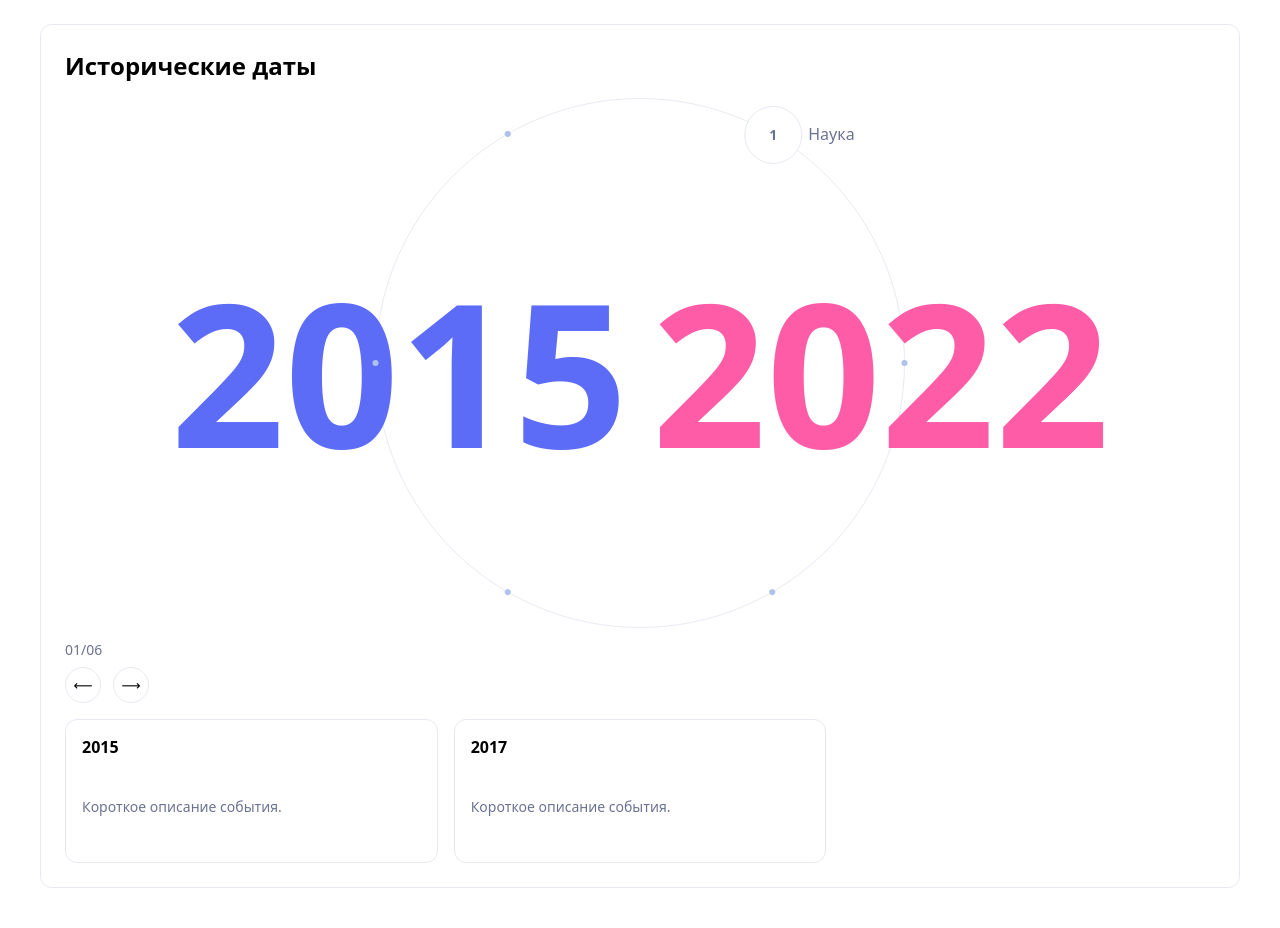
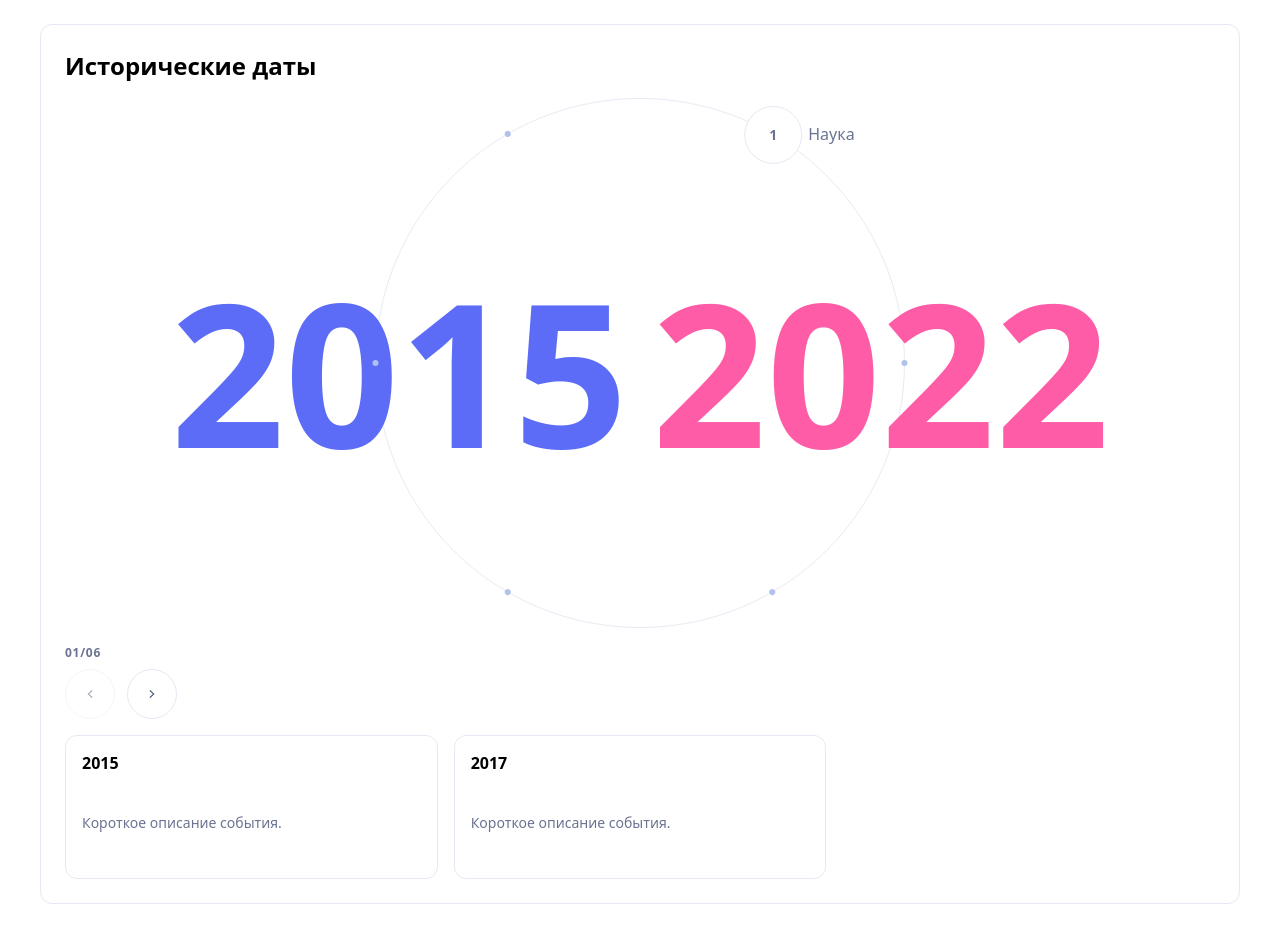
Before and after one commit to BMD63/timeline, a React app: page / in a window 1280 px wide. Built offline with nearby package versions, Linux system fonts and the light colour scheme.

Commit message:
cursor, animation, arrows, dots styled

```diff
--- a/src/components/TimelineBlock/Ring.scss
+++ b/src/components/TimelineBlock/Ring.scss
@@ -35,16 +35,69 @@
   -webkit-appearance: none;
   appearance: none;
   border-radius: 50%;
-  background: #AFC2E9;
+  background: var(--dotColor, #AFC2E9);
   outline: none;
   cursor: pointer;
   transform-origin: 50% 50%;
-  transition: transform 1s ease;
+  transition: transform 1s ease, opacity .2s ease, background-color .2s ease;
 }
 .tlb-point[aria-selected="true"] {
   opacity: 0;
   pointer-events: none;
-  transition: transform 1s ease, opacity .2s ease;
+}
+.tlb-point::after {
+  content: '';
+  position: absolute;
+  left: 50%;
+  top: 50%;
+  width: 56px;
+  height: 56px;
+  margin: -28px;
+  border-radius: 50%;
+  border: 1px solid transparent;
+  background: var(--dotColor, #AFC2E9);
+  box-shadow: 0 2px 8px rgba(0,0,0,.06);
+  transform: rotate(calc(-1 * var(--angTotal, 0deg))) scale(0.1);
+  opacity: 0;
+  transition:
+    transform .50s ease,
+    opacity  .40s ease,
+    background-color .70s ease,
+    border-color     .70s ease .10s;
+  pointer-events: none;
+  z-index: 1;
+}
+.tlb-point::before {
+  content: attr(data-index);
+  position: absolute;
+  left: 50%;
+  top: 50%;
+  transform: translate(-50%, -50%) rotate(calc(-1 * var(--angTotal, 0deg)));
+  font-size: 14px;
+  font-weight: 600;
+  color: #6B7392;
+  line-height: 1;
+  opacity: 0;
+  transition: opacity .4s ease;
+  pointer-events: none;
+  z-index: 2;
+}
+.tlb-point:hover,
+.tlb-point:focus-visible {
+  background: transparent;
+}
+
+.tlb-point:hover::after,
+.tlb-point:focus-visible::after {
+  opacity: 1;
+  transform: rotate(calc(-1 * var(--angTotal, 0deg))) scale(1);
+  background: #fff;
+  border-color: #E6E9F2;
+}
+
+.tlb-point:hover::before,
+.tlb-point:focus-visible::before {
+  opacity: 1;
 }
 
 .tlb-badgeAnchor {
--- a/src/components/TimelineBlock/Ring.tsx
+++ b/src/components/TimelineBlock/Ring.tsx
@@ -21,11 +21,16 @@ export default function Ring({ labels, activeIndex, onSelect, children }: Props)
       <div className="tlb-ring" style={{ transform: `rotate(${ringRotation}deg)` }}>
         {labels.map((label, i) => {
           const angle = baseAngles[i];
+          const total = angle + ringRotation;
           return (
             <button
               key={label}
               className="tlb-point"
-              style={{ transform: `rotate(${angle}deg) translateY(-${circleRadius}px)` }}
+              data-index={i + 1}
+              style={{
+                transform: `rotate(${angle}deg) translateY(-${circleRadius}px)`,
+                ['--angTotal' as any]: `${total}deg`,
+              }}
               aria-selected={i === activeIndex}
               aria-label={`Категория: ${label}`}
               onClick={() => onSelect(i)}
--- a/src/components/TimelineBlock/TimelineBlock.scss
+++ b/src/components/TimelineBlock/TimelineBlock.scss
@@ -17,21 +17,43 @@
 .tlb-subtitle { font-size: 16px; color: #6b7392; }
 
 .tlb-top {
-  display: grid;
   display: flex;
   justify-content: center ;
   align-items: center  ;
-  margin-bottom: 1  2px;
+  margin-bottom: 12px;
 }
 
 .tlb-arrowBtn {
-  width: 36px;
-  height: 36px;
+  width: 50px;
+  height: 50px;
   border-radius: 50%;
   border: 1px solid #e6e9f2;
   background: #fff;
   cursor: pointer;
+  place-items: center;
+  transition: border-color .15s ease, box-shadow .15s ease, background-color .15s ease, opacity .15s ease, filter .15s ease;
 }
+
+.tlb-arrowBtn:hover { border-color: #DADFF0; }
+.tlb-arrowBtn:focus-visible {
+ outline: none;
+ box-shadow: 0 0 0 3px rgba(83,99,246,.2);
+}
+.tlb-arrowBtn:active { background: #F6F7FB; }
+.tlb-arrowBtn[disabled] {
+  opacity: .5;
+  cursor: default;
+}
+
+.tlb-arrowIcon {
+  width: 6.25px;
+  height: 12.5px;
+  display: block;
+  pointer-events: none;
+  user-select: none;
+  object-fit: contain;
+}
+
 .tlb-arrows {
   display: flex;
   align-items: center;
@@ -42,11 +64,14 @@
   flex-direction: column;
   align-items: flex-start;
   gap: 8px;
-  margin: 12px 0 0;
+  margin: 16px 0 0;
 }
 .tlb-counter {
-  font-size: 14px;
+  font-size: 12px;
+  font-weight: 600;
+  letter-spacing: 0.06em;
   color: #6b7392;
+  user-select: none;
 }
 
 .tlb-years {
@@ -74,3 +99,27 @@
 }
 .tlb-leftYear  { color: #5c6cf6; }
 .tlb-rightYear { color: #ff5ca8; }
+
+.tlb-clickLayer {
+  position: absolute;
+  inset: 0;
+  pointer-events: none;
+  z-index: 999;
+}
+.tlb-clickRing {
+  position: absolute;
+  width: 46px;
+  height: 46px;
+  margin-left: -23px;
+  margin-top: -23px;
+  border-radius: 50%;
+  border: 2px solid #1C2340;
+  box-shadow: 0 2px 6px rgba(0,0,0,.12);
+  background: transparent;
+  animation: tlb-click-pop .25s ease-out forwards;
+}
+@keyframes tlb-click-pop {
+  0%   { opacity: 0; transform: scale(.85); }
+  40%  { opacity: 1; transform: scale(1); }
+  100% { opacity: 0; transform: scale(1.06); }
+}
--- a/src/components/TimelineBlock/TimelineBlock.tsx
+++ b/src/components/TimelineBlock/TimelineBlock.tsx
@@ -1,4 +1,4 @@
-import { useState } from 'react';
+import { useState, useRef } from 'react';
 import './TimelineBlock.scss';
 import type { TimeRange } from '@/types/timeline';
 import Ring from './Ring';
@@ -10,6 +10,8 @@ interface Props {
 }
 
 export default function TimelineBlock({ ranges }: Props) {
+  const rootRef = useRef<HTMLElement | null>(null);
+  const [ring, setRing] = useState<{ x: number; y: number; id: number } | null>(null);
   const [activeIndex, setActiveIndex] = useState(0);
   const active = ranges[activeIndex];
 
@@ -29,21 +31,32 @@ export default function TimelineBlock({ ranges }: Props) {
       setIsSwitching(false);
     }, 250);
   };
-  const prev = () =>
-      setActiveSafely((activeIndex - 1 + ranges.length) % ranges.length);
 
-    const next = () =>
-      setActiveSafely((activeIndex + 1) % ranges.length);
+  const canPrev = activeIndex > 0;
+  const prev = () => { if (canPrev) setActiveSafely(activeIndex - 1); };
 
+  const canNext = activeIndex < ranges.length - 1;
+  const next = () => { if (canNext) setActiveSafely(activeIndex + 1); };
+
+  const handleMouseDown: React.MouseEventHandler = (e) => {
+    const el = rootRef.current;
+    if (!el) {
+      return
+    };
+    const rect = el.getBoundingClientRect();
+    const x = e.clientX - rect.left;
+    const y = e.clientY - rect.top;
+    setRing({ x, y, id: Date.now() });
+  };
 
   return (
-    <section className="tlb-root">
+    <section className="tlb-root" ref={rootRef} onMouseDown={handleMouseDown}>
       <div className="tlb-header">
         <div className="tlb-title">Исторические даты</div>
       </div>
 
       <div className="tlb-top">
-        <Ring labels={labels} activeIndex={activeIndex} onSelect={setActiveIndex}>
+        <Ring labels={labels} activeIndex={activeIndex} onSelect={setActiveSafely}>
           <Years start={active.startYear} end={active.endYear} />
         </Ring>
       </div>
@@ -52,14 +65,22 @@ export default function TimelineBlock({ ranges }: Props) {
           {String(current).padStart(2, '0')}/{String(total).padStart(2, '0')}
         </span>
         <div className="tlb-arrows">
-          <button className="tlb-arrowBtn" aria-label="Предыдущая категория" onClick={prev}>⟵</button>
-          <button className="tlb-arrowBtn" aria-label="Следующая категория" onClick={next}>⟶</button>
+          <button className="tlb-arrowBtn" aria-label="Предыдущая категория" onClick={prev} disabled={!canPrev}>
+            <img className="tlb-arrowIcon" src="/prev_arr.png" alt="" aria-hidden="true" />
+          </button>
+          <button className="tlb-arrowBtn" aria-label="Следующая категория" onClick={next} disabled={!canNext}>
+            <img className="tlb-arrowIcon" src="/next_arr.png" alt="" aria-hidden="true" />
+          </button>
         </div>
       </div>
       <div className="tlb-sliderWrap" aria-busy={isSwitching ? 'true' : 'false'} key={active.id}>
         <Slider events={active.events} />
       </div>
-
+      {ring && (
+        <div className="tlb-clickLayer" aria-hidden>
+          <div key={ring.id} className="tlb-clickRing" style={{ left: ring.x, top: ring.y }} />
+        </div>
+      )}
     </section>
   );
 }
```
Also changed, not shown: public/next_arr.png (added), public/prev_arr.png (added).
